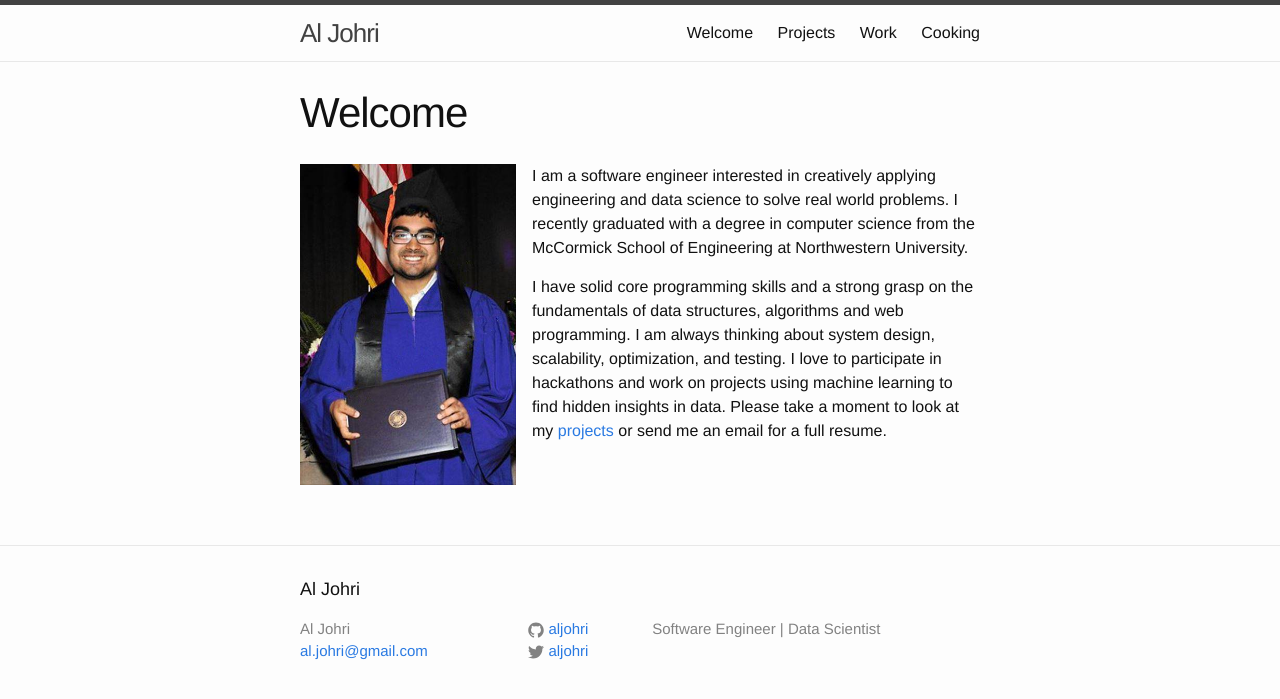
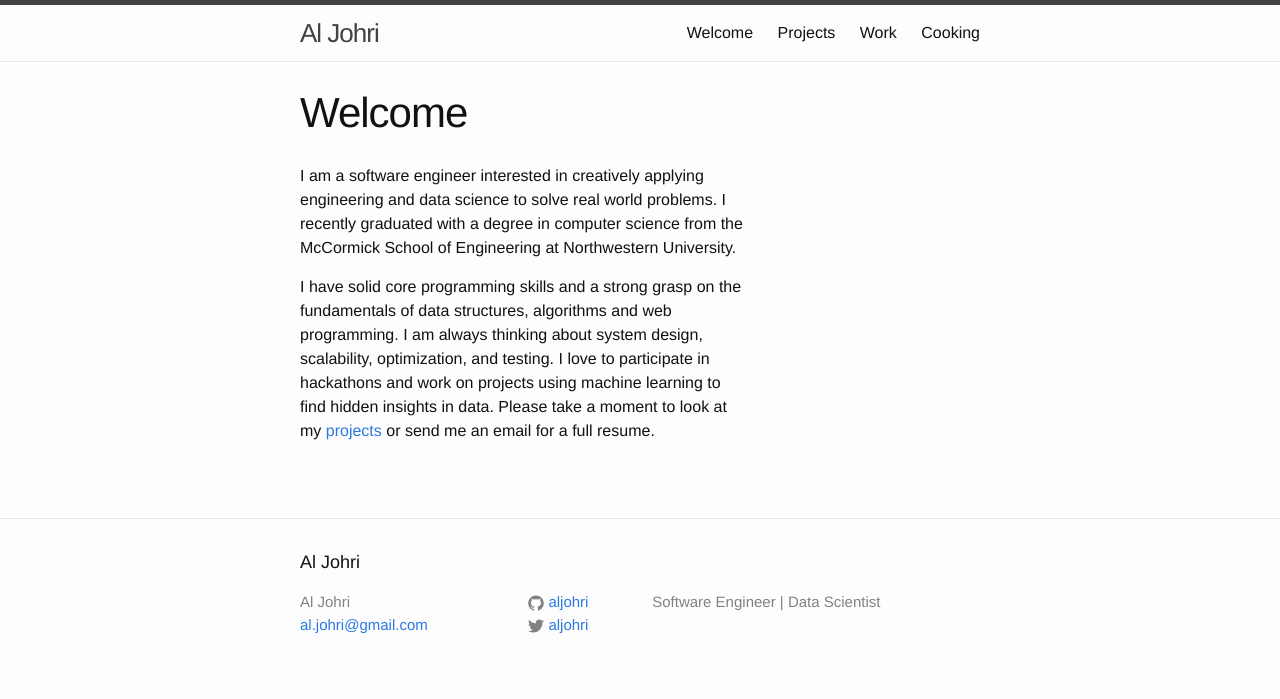
Before and after one commit to AlJohri/aljohri.github.io, a Jekyll site: the page built from index.html, in a window 1280 px wide. Shown: the top 699 px of the page. Built offline with Jekyll 4.4.1, drawn with Linux system fonts in a browser that asks for light colours.

Commit message:
Update index.html

```diff
--- a/index.html
+++ b/index.html
@@ -5,9 +5,6 @@ order: 0
 ---
 
 <section class="homepage">
-	<aside>
-		<img src="/assets/me.jpg"/>
-	</aside>
 	<article>
 		<p> I am a software engineer interested in creatively applying engineering and data science to solve real world problems. I recently graduated with a degree in computer science from the McCormick School of Engineering at Northwestern University.</p>
 		<p> I have solid core programming skills and a strong grasp on the fundamentals of data structures, algorithms and web programming. I am always thinking about system design, scalability, optimization, and testing. I love to participate in hackathons and work on projects using machine learning to find hidden insights in data. Please take a moment to look at my <a href="projects/"> projects</a> or send me an email for a full resume.</p>
```
